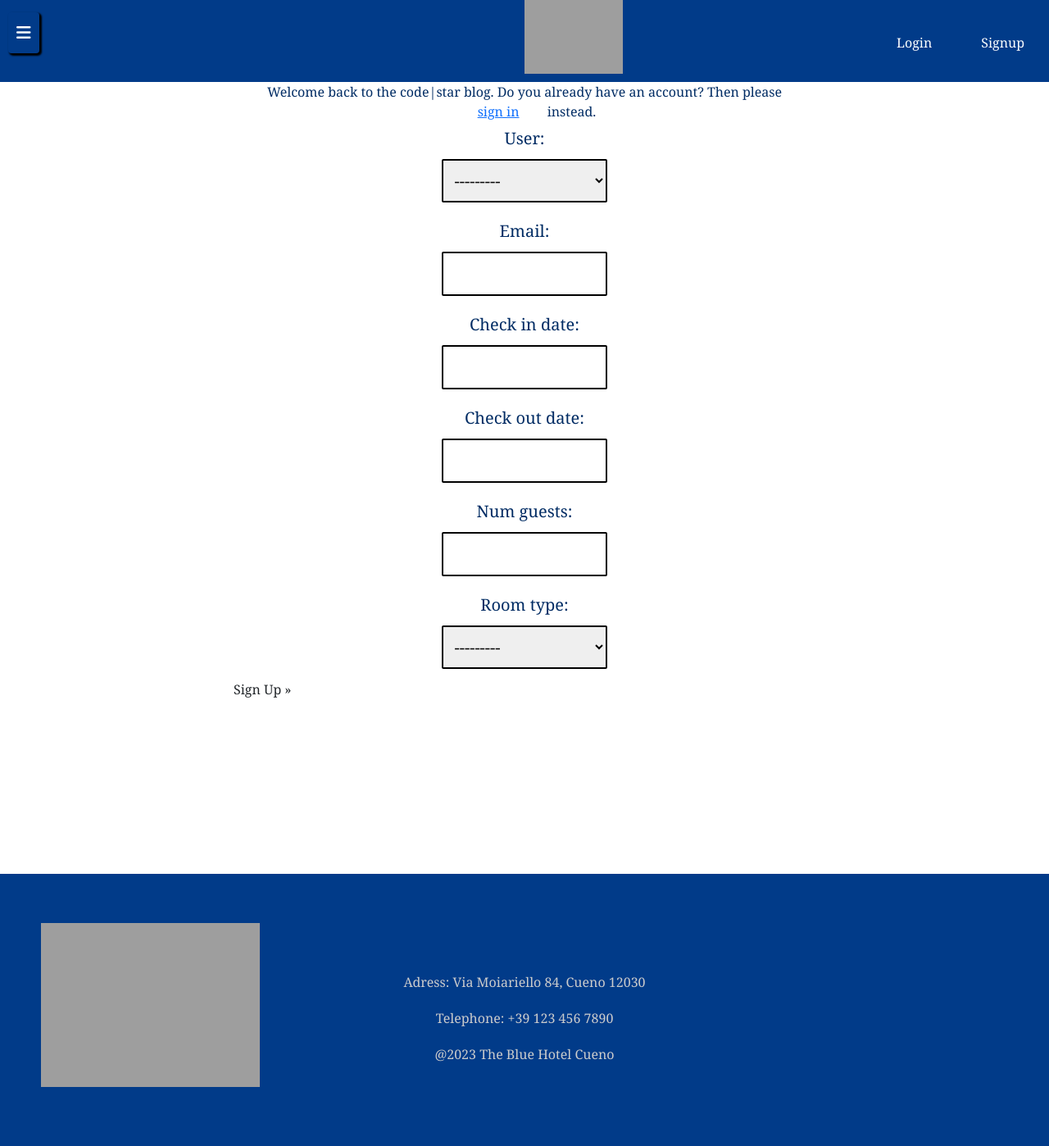
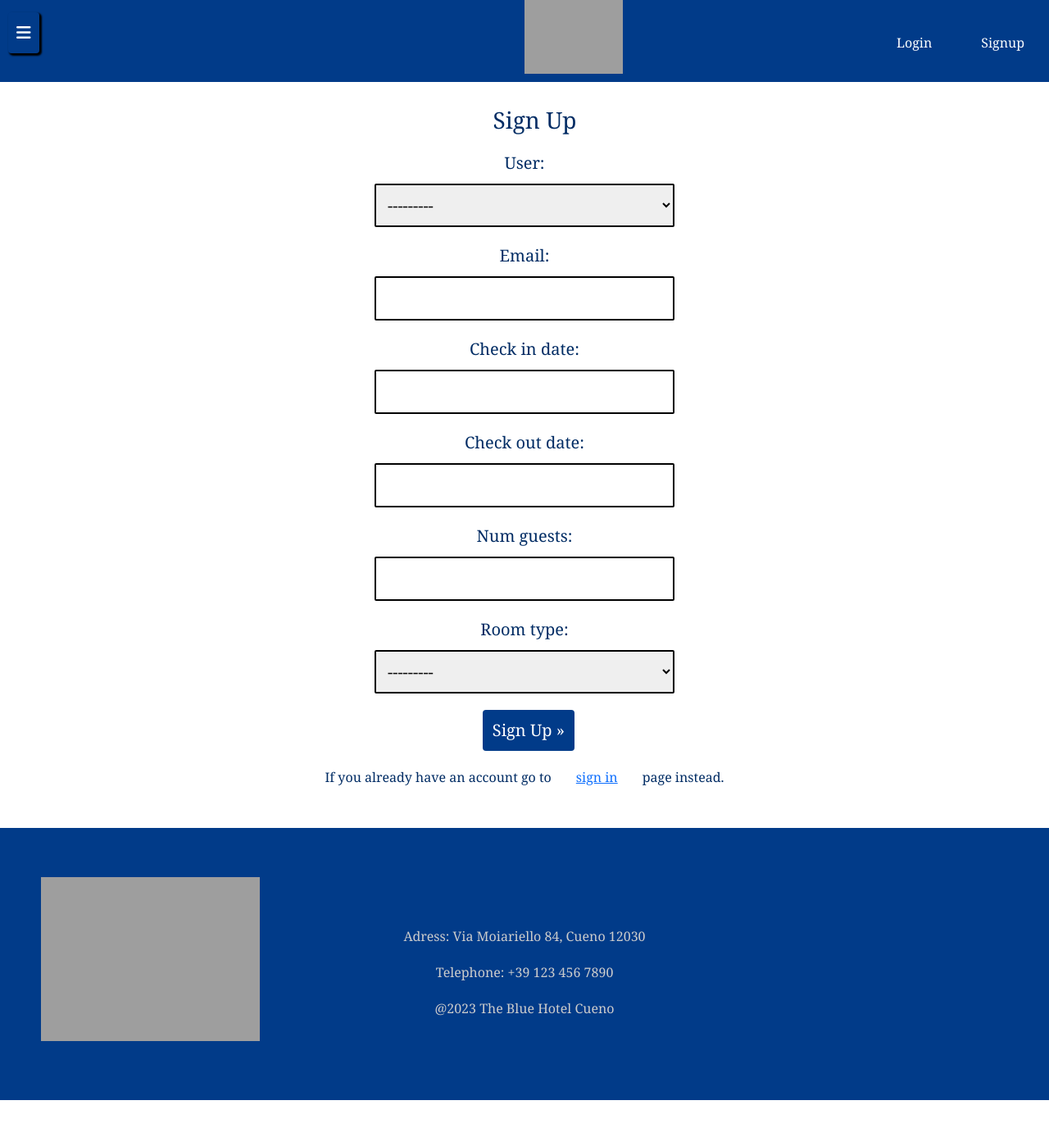
Before and after one commit to simonepietraroia/bluehotel, a Django app: template templates/allauth/account/signup.html in a window 1280 px wide. Shown: the whole page at 82% size. After the commit the page ends 1342 px from the top, so only its background shows below. Run offline with Django 3.2, Linux system fonts and the light colour scheme; the template is opened without the code that fills it: values that come from a table or form of the project are taken from there, others are empty; some libraries are stand-ins or nearby versions; grey boxes are pictures that could not be loaded.

Commit message:
edited default sign up page

```diff
--- a/static/css/style.css
+++ b/static/css/style.css
@@ -277,6 +277,13 @@ br {
     text-decoration: none;
 }
 
+.sign-up-button {
+    margin: 0;
+    margin-left: 46%;
+    position: relative;
+    top: 20px;
+}
+
 /* Stylying for booking page */
 
 .booking-form {
--- a/templates/allauth/account/signup.html
+++ b/templates/allauth/account/signup.html
@@ -5,27 +5,20 @@
 {% block head_title %}{% trans "Signup" %}{% endblock %}
 
 {% block content %}
-<div class="container">
-  <div class="row">
-    <div class="col-md-8 mt-3 offset-md-2">
-      <h3>{% trans "Sign Up" %}</h3>
 
-      <p>{% blocktrans %}Welcome back to the code|star blog. Do you already have an account? Then please <a class="link"
-          href="{{ login_url }}">sign in</a> instead.{% endblocktrans %}</p>
-    </div>
-  </div>
-  <div class="row">
-    <div class="col-md-8 mt-3 offset-md-2">
+<h3 class="sign-in-tag">{% trans "Sign Up" %}</h3>
+<div class="login-form">
   <form class="signup" id="signup_form" method="post" action="{% url 'account_signup' %}">
     {% csrf_token %}
     {{ form.as_p }}
     {% if redirect_field_value %}
     <input type="hidden" name="{{ redirect_field_name }}" value="{{ redirect_field_value }}" />
     {% endif %}
-        <button class="btn btn-signup right" type="submit">{% trans "Sign Up" %} &raquo;</button>
+    <button class="sign-up-button" type="submit">{% trans "Sign Up" %} &raquo;</button>
   </form>
 </div>
-  </div>
-</div>
+<p class="sign-in-note">{% blocktrans %} If you already have an account go to<a class="link"
+        href="{{ login_url }}">sign in</a>page instead.{% endblocktrans %}</p>
+
 
 {% endblock %}
```
Lines whose indentation alone changed are shown as unchanged.
